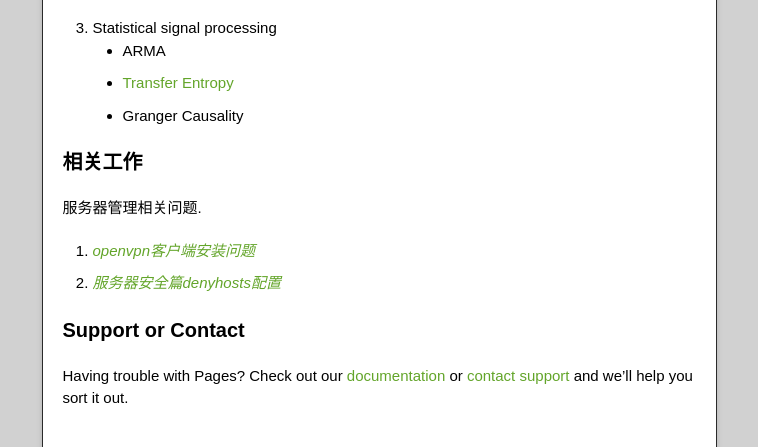
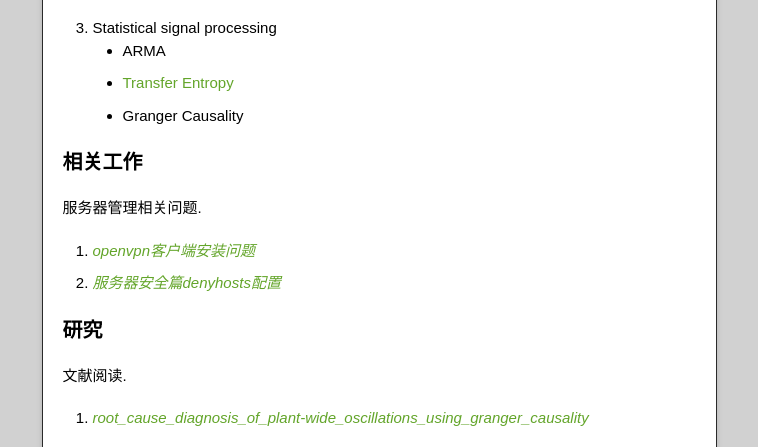
Before and after one commit to chengfeifan/chengfeifan.github.io, a plain HTML site: page index.html in a window 1280 px wide. Shown: the part 1072-1519 px from the top of the page, without its empty margins (261-1019 px from the left). Drawn offline with nearby package versions, Linux system fonts and the light colour scheme.

Commit message:
Update index.html

```diff
--- a/index.html
+++ b/index.html
@@ -91,6 +91,17 @@
   <li><a href="/服务器安全篇denyhosts配置.html"><em>服务器安全篇denyhosts配置</em></a></li>
 </ol>
 </p>
+
+<h3>
+<a id="Research" class="anchor" href="#creating-pages-manually" aria-hidden="true"><span aria-hidden="true" class="octicon octicon-link"></span></a>研究</h3>
+
+<p>文献阅读.
+<ol>
+  <li><a href="/root_cause_diagnosis_of_plant-wide_oscillations_using_granger_causality.html"><em>root_cause_diagnosis_of_plant-wide_oscillations_using_granger_causality</em></a></li>
+</ol>
+</p>
+
+
 <h3>
 <a id="support-or-contact" class="anchor" href="#support-or-contact" aria-hidden="true"><span aria-hidden="true" class="octicon octicon-link"></span></a>Support or Contact</h3>
 
```
